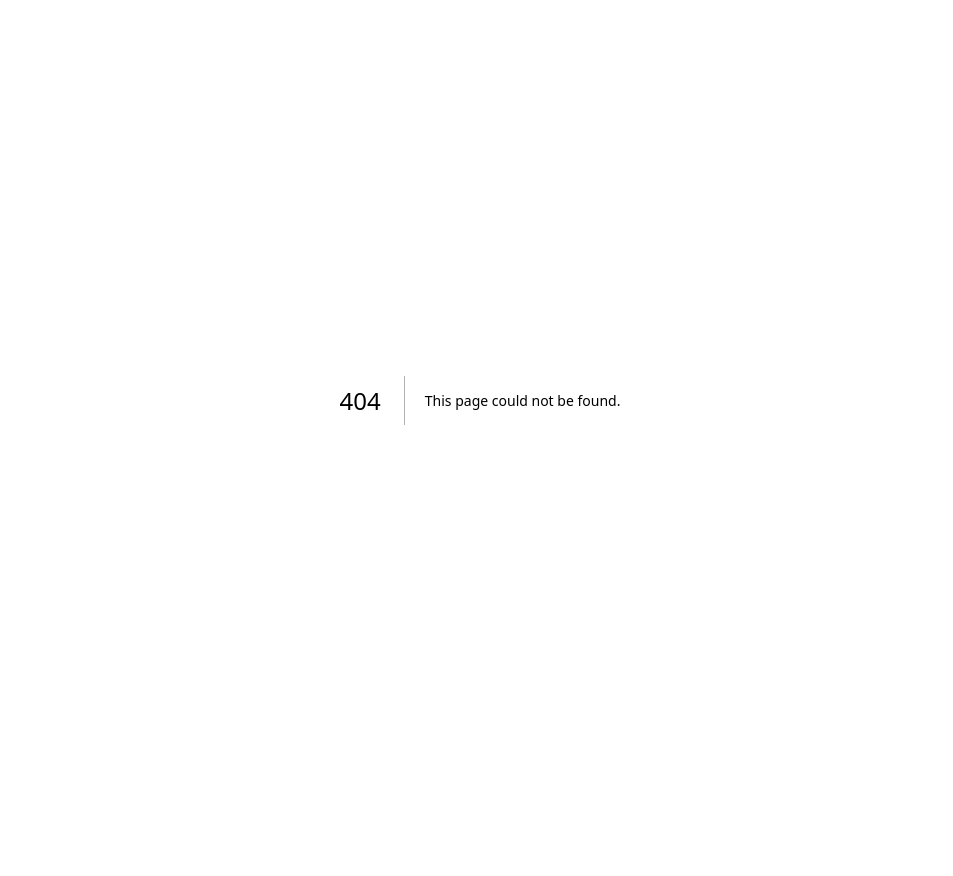
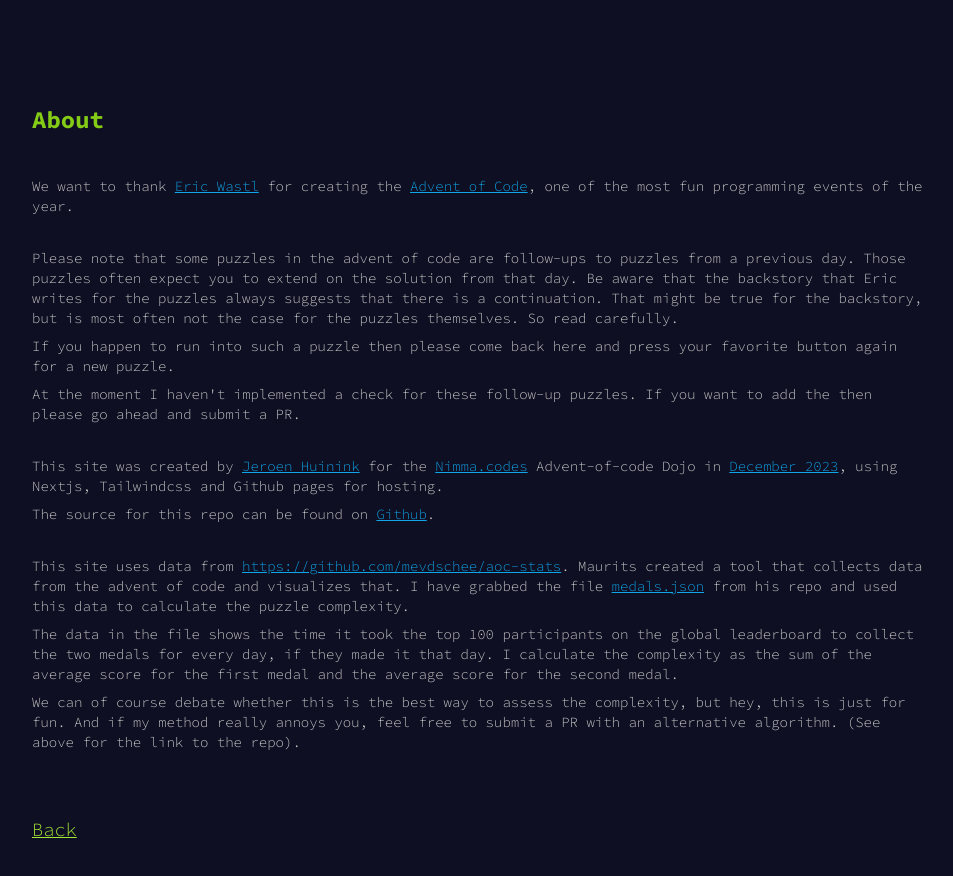
Before and after one commit to nimma-codes/aoc-puzzle-picker, a Next.js app: page /about in a window 1280 px wide. Before the commit this address had no page. Shown: the top 876 px of the page, without its empty margins (160-1113 px from the left). Before the commit the page ends 800 px from the top, so only its background shows below. Built offline with nearby package versions, Linux system fonts and the light colour scheme.

Commit message:
Change complexity names and rename colophon to about

```diff
--- /dev/null
+++ b/src/app/about/page.tsx
@@ -0,0 +1,130 @@
+import Link from "next/link";
+
+export default function About() {
+  return (
+    <main className="flex min-h-screen flex-col justify-between py-24 px-48">
+      <div>
+        <div className="text-lime-500 text-2xl font-bold py-2">About</div>
+        <div className="text-sm">
+          <div className="pt-8">
+            We want to thank{" "}
+            <a
+              href="http://was.tl"
+              target="_blank"
+              className="underline text-sky-500"
+            >
+              Eric Wastl
+            </a>{" "}
+            for creating the{" "}
+            <a
+              target="_blank"
+              className="underline text-sky-500"
+              href="https://adventofcode.com"
+            >
+              Advent of Code
+            </a>
+            , one of the most fun programming events of the year.
+          </div>
+          <div className="pt-8">
+            <div>
+              Please note that some puzzles in the advent of code are follow-ups
+              to puzzles from a previous day. Those puzzles often expect you to
+              extend on the solution from that day. Be aware that the backstory
+              that Eric writes for the puzzles always suggests that there is a
+              continuation. That might be true for the backstory, but is most
+              often not the case for the puzzles themselves. So read carefully.
+            </div>
+            <div className="pt-2">
+              If you happen to run into such a puzzle then please come back here
+              and press your favorite button again for a new puzzle.
+            </div>
+            <div className="pt-2">
+              At the moment I haven&apos;t implemented a check for these
+              follow-up puzzles. If you want to add the then please go ahead and
+              submit a PR.
+            </div>
+          </div>
+          <div className="pt-8">
+            This site was created by{" "}
+            <a
+              target="_blank"
+              href="https://www.linkedin.com/in/jeroenhuinink/"
+              className="underline text-sky-500"
+            >
+              Jeroen Huinink
+            </a>{" "}
+            for the{" "}
+            <a
+              target="_blank"
+              className="underline text-sky-500"
+              href="https://nimma.codes"
+            >
+              Nimma.codes
+            </a>{" "}
+            Advent-of-code Dojo in{" "}
+            <a
+              href="https://www.meetup.com/nimma-codes-meetup-group/events/296183299/"
+              className="underline text-sky-500"
+              target="_blank"
+            >
+              December 2023
+            </a>
+            , using Nextjs, Tailwindcss and Github pages for hosting.
+          </div>
+          <div className="pt-2">
+            The source for this repo can be found on{" "}
+            <a
+              href="https://github.com/nimma-codes/aoc-puzzle-picker"
+              target="_blank"
+              className="underline text-sky-500"
+            >
+              Github
+            </a>
+            .
+          </div>
+          <div className="pt-8">
+            <p>
+              This site uses data from{" "}
+              <a
+                href="https://github.com/mevdschee/aoc-stats"
+                target="_blank"
+                className="underline text-sky-500"
+              >
+                https://github.com/mevdschee/aoc-stats
+              </a>
+              . Maurits created a tool that collects data from the advent of
+              code and visualizes that. I have grabbed the file{" "}
+              <a
+                href="https://github.com/mevdschee/aoc-stats/blob/master/output/medals.json"
+                target="_blank"
+                className="underline text-sky-500"
+              >
+                medals.json
+              </a>{" "}
+              from his repo and used this data to calculate the puzzle
+              complexity.
+            </p>
+            <p className="pt-2">
+              The data in the file shows the time it took the top 100
+              participants on the global leaderboard to collect the two medals
+              for every day, if they made it that day. I calculate the
+              complexity as the sum of the average score for the first medal and
+              the average score for the second medal.
+            </p>
+            <p className="pt-2">
+              We can of course debate whether this is the best way to assess the
+              complexity, but hey, this is just for fun. And if my method really
+              annoys you, feel free to submit a PR with an alternative
+              algorithm. (See above for the link to the repo).
+            </p>
+          </div>
+        </div>
+        <div className="pt-16">
+          <Link className="underline text-lime-400" href="/">
+            Back
+          </Link>
+        </div>
+      </div>
+    </main>
+  );
+}
--- a/src/app/colophon/page.tsx
+++ /dev/null
@@ -1,109 +0,0 @@
-import Link from "next/link";
-
-export default function Colophon() {
-  return (
-    <main className="flex min-h-screen flex-col justify-between py-24 px-48">
-      <div>
-        <div className="text-lime-500 text-2xl font-bold py-2">Colophon</div>
-        <div className="pt-8">
-          We want to thank{" "}
-          <a
-            href="http://was.tl"
-            target="_blank"
-            className="underline text-sky-500"
-          >
-            Eric Wastl
-          </a>{" "}
-          for creating the{" "}
-          <a
-            target="_blank"
-            className="underline text-sky-500"
-            href="https://adventofcode.com"
-          >
-            Advent of Code
-          </a>
-          , one of the most fun programming events of the year.
-        </div>
-        <div className="pt-8">
-          This site was created by{" "}
-          <a
-            target="_blank"
-            href="https://www.linkedin.com/in/jeroenhuinink/"
-            className="underline text-sky-500"
-          >
-            Jeroen Huinink
-          </a>{" "}
-          for the{" "}
-          <a
-            target="_blank"
-            className="underline text-sky-500"
-            href="https://nimma.codes"
-          >
-            Nimma.codes
-          </a>{" "}
-          Advent-of-code Dojo in{" "}
-          <a
-            href="https://www.meetup.com/nimma-codes-meetup-group/events/296183299/"
-            className="underline text-sky-500"
-            target="_blank"
-          >
-            December 2023
-          </a>
-          , using Nextjs, Tailwindcss and Github pages for hosting.
-        </div>
-        <div className="pt-2">
-          The source for this repo can be found on{" "}
-          <a
-            href="https://github.com/nimma-codes/aoc-puzzle-picker"
-            target="_blank"
-            className="underline text-sky-500"
-          >
-            Github
-          </a>
-          .
-        </div>
-        <div className="pt-8">
-          <p>
-            This site uses data from{" "}
-            <a
-              href="https://github.com/mevdschee/aoc-stats"
-              target="_blank"
-              className="underline text-sky-500"
-            >
-              https://github.com/mevdschee/aoc-stats
-            </a>
-            . Maurits created a tool that collects data from the advent of code
-            and visualizes that. I have grabbed the file{" "}
-            <a
-              href="https://github.com/mevdschee/aoc-stats/blob/master/output/medals.json"
-              target="_blank"
-              className="underline text-sky-500"
-            >
-              medals.json
-            </a>{" "}
-            from his repo and used this data to calculate the puzzle complexity.
-          </p>
-          <p className="pt-2">
-            The data in the file shows the time it took the top 100 participants
-            on the global leaderboard to collect the two medals for every day,
-            if they made it that day. I calculate the complexity as the sum of
-            the average score for the first medal and the average score for the
-            second medal.
-          </p>
-          <p className="pt-2">
-            We can of course debate whether this is the best way to assess the
-            complexity, but hey, this is just for fun. And if my method really
-            annoys you, feel free to submit a PR with an alternative algorithm.
-            (See above for the link to the repo).
-          </p>
-        </div>
-
-        <div className="pt-16">
-          <Link className="underline text-lime-400" href="/">
-            Back
-          </Link>
-        </div>
-      </div>
-    </main>
-  );
-}
--- a/src/app/page.tsx
+++ b/src/app/page.tsx
@@ -1,24 +1,24 @@
 "use client";
 
-import { Puzzle, getRandomPuzzle } from "@/puzzles";
+import { Complexities, Puzzle, getRandomPuzzle } from "@/puzzles";
 import { getRandom } from "@/utils";
 import Link from "next/link";
 import { useState } from "react";
 
-const complexityColor: Record<string, string> = {
-  easy: "text-sky-500",
-  advanced: "text-lime-600",
-  professional: "text-yellow-500",
-  expert: "text-red-600",
+const complexityColor: Record<Complexities, string> = {
+  beginner: "text-sky-500",
+  intermediate: "text-lime-600",
+  advanced: "text-yellow-500",
+  nightmare: "text-red-600",
 };
 
 export default function Home() {
   const [puzzle, setPuzzle] = useState<Puzzle>();
-  const [complexity, setComplexity] = useState<string>("");
-  const years = [2018, 2019, 2020, 2021, 2022];
+  const [complexity, setComplexity] = useState<Complexities>();
+  const years = [2015, 2016, 2017, 2018, 2019, 2020, 2021, 2022];
   const days = Array.from({ length: 25 }, (_, i) => i + 1);
 
-  const handleClick = async (name: string) => {
+  const handleClick = async (name: Complexities) => {
     setComplexity(name);
     const puzzle: Puzzle = {
       url: "",
@@ -53,37 +53,37 @@ export default function Home() {
           Advent of Code Random Puzzle Picker
         </div>
         <div className="text-xl font-bold">Pick a complexity</div>
-        <div className="flex flex-row gap-4 py-8">
+        <div className="flex flex-row gap-4 pt-8 pb-16">
           <button
             type="button"
             className="block border border-sky-500 rounded-md text-sky-500 px-3.5 py-2.5 text-lg font-semibold hover:text-white shadow-sm hover:bg-sky-400 focus-visible:outline focus-visible:outline-2 focus-visible:outline-offset-2 focus-visible:outline-sky-600"
-            onClick={async () => handleClick("easy")}
+            onClick={async () => handleClick("beginner")}
           >
-            Easy
+            Beginner
           </button>
           <button
             type="button"
             className="block border border-lime-600 rounded-md text-lime-600 px-3.5 py-2.5 text-lg font-semibold hover:text-white shadow-sm hover:bg-lime-500 focus-visible:outline focus-visible:outline-2 focus-visible:outline-offset-2 focus-visible:outline-lime-600"
+            onClick={async () => handleClick("intermediate")}
+          >
+            Intermediate
+          </button>
+          <button
+            type="button"
+            className="block border border-yellow-500 rounded-md text-yellow-500 px-3.5 py-2.5 text-lg font-semibold hover:text-white shadow-sm hover:bg-yellow-400 focus-visible:outline focus-visible:outline-2 focus-visible:outline-offset-2 focus-visible:outline-yellow-600"
             onClick={async () => handleClick("advanced")}
           >
             Advanced
           </button>
           <button
             type="button"
-            className="block border border-yellow-500 rounded-md text-yellow-500 px-3.5 py-2.5 text-lg font-semibold hover:text-white shadow-sm hover:bg-yellow-400 focus-visible:outline focus-visible:outline-2 focus-visible:outline-offset-2 focus-visible:outline-yellow-600"
-            onClick={async () => handleClick("professional")}
+            className="block border border-red-600 rounded-md text-red-600 px-3.5 py-2.5 text-lg font-semibold hover:text-white shadow-sm hover:bg-red-500 focus-visible:outline focus-visible:outline-2 focus-visible:outline-offset-2 focus-visible:outline-red-600"
+            onClick={async () => handleClick("nightmare")}
           >
-            Professional
-          </button>
-          <button
-            type="button"
-            className="block border border-red-600 rounded-md text-red-600 px-3.5 py-2.5 text-lg font-semibold hover:text-white shadow-sm hover:bg-red-500 focus-visible:outline focus-visible:outline-2 focus-visible:outline-offset-2 focus-visible:outline-red-600"
-            onClick={async () => handleClick("expert")}
-          >
-            Expert
+            Nightmare
           </button>
         </div>
-        {puzzle ? (
+        {puzzle && (
           <div>
             {puzzle.url ? (
               <div>
@@ -93,27 +93,30 @@ export default function Home() {
                     href={puzzle.url}
                     target="_blank"
                     className={
-                      (complexityColor[complexity] ?? "") + " font-bold"
+                      (complexity ? complexityColor[complexity] : "") +
+                      " font-bold"
                     }
                   >
                     {puzzle.year} day {puzzle.day}
                   </a>{" "}
                   for you.
                 </div>
-                <div className="text-sm">
+                <div className="text-sm pt-2">
                   (complexity score: {puzzle.complexity};{" "}
                   {puzzle.noSolutionDiff == 0 ? (
-                    <span>it has the average number of solutions</span>
+                    <span>
+                      the average number of people have submitted a solution
+                    </span>
                   ) : (
                     <span>
-                      it has {Math.abs(puzzle.noSolutionDiff)}{" "}
-                      {puzzle.noSolutionDiff < 0 ? "more" : "less"} solutions
-                      than average
+                      {Math.abs(puzzle.noSolutionDiff)}{" "}
+                      {puzzle.noSolutionDiff < 0 ? "more" : "less"} people have
+                      submitted a solution than average
                     </span>
                   )}
                   )
                 </div>
-                <div className="pt-4">
+                <div className="pt-8">
                   <a
                     className="underline text-sky-500"
                     href={puzzle.url}
@@ -129,43 +132,15 @@ export default function Home() {
                   Looking for {complexity} puzzles; examining: {puzzle.year} day{" "}
                   {puzzle.day}.
                 </div>
-                <div className="text-sm">&nbsp;</div>
-                <div className="pt-4">&nbsp;</div>
               </div>
             )}
           </div>
-        ) : (
-          <div>
-            <div>
-              <div>&nbsp;</div>
-              <div className="text-sm">&nbsp;</div>
-              <div className="pt-4">&nbsp;</div>
-            </div>
-          </div>
         )}
       </div>
-      <div className="text-sm">
-        <div>
-          Please note that some puzzles in the advent of code are follow-ups to
-          puzzles from a previous day. Those puzzles often expect you to extend
-          on the solution from that day. Be aware that the backstory that Eric
-          writes for the puzzles always suggests that there is a continuation.
-          That might be true for the backstory, but is most often not the case
-          for the puzzles themselves. So read carefully.
-        </div>
-        <div className="pt-2">
-          If you happen to run into such a puzzle then please come back here and
-          press your favorite button again for a new puzzle.
-        </div>
-        <div className="pt-2">
-          At the moment I haven&apos;t implemented a check for these follow-up
-          puzzles. If you want to add the then please go ahead and submit a PR.
-          More info on the colophon page.
-        </div>
-      </div>
+
       <div>
-        <Link href="colophon" className="underline text-lime-400">
-          Colophon
+        <Link href="about" className="underline">
+          About
         </Link>
       </div>
     </main>
```
Also changed, not shown: src/puzzles.ts (+32 -17 lines).
